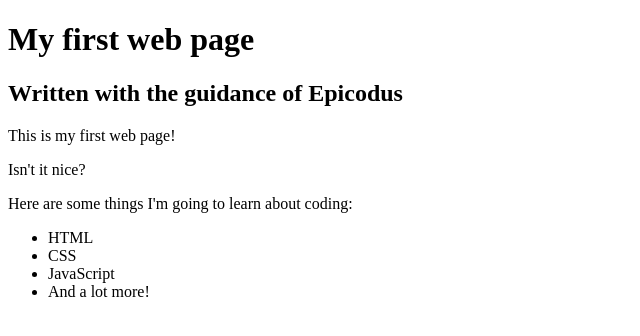
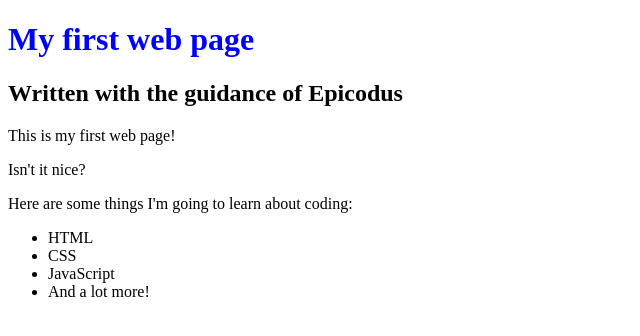
Before and after one commit to thekidnamedkd/my-first-webpage, a plain HTML site: page my-first-webpage.html in a window 1280 px wide. Shown: the whole page, without its empty margins (0-640 px from the left). Drawn offline with Linux system fonts and the light colour scheme.

Commit message:
add CSS file and made h1 default blue

```diff
--- a/my-first-webpage.html
+++ b/my-first-webpage.html
@@ -1,6 +1,7 @@
 <!DOCTYPE html>
 <html>
   <head>
+    <link href="styles.css" rel="stylesheet" type="text/css">
     <title>Web page #1!</title>
   </head>
   <body>
--- /dev/null
+++ b/styles.css
@@ -0,0 +1,3 @@
+h1 {
+  color: blue;
+}
```
